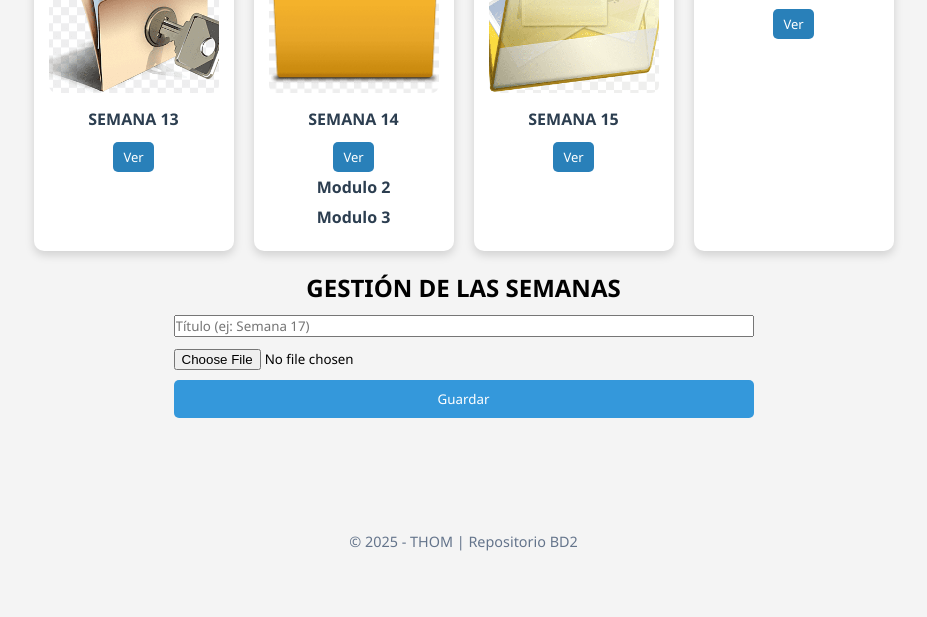
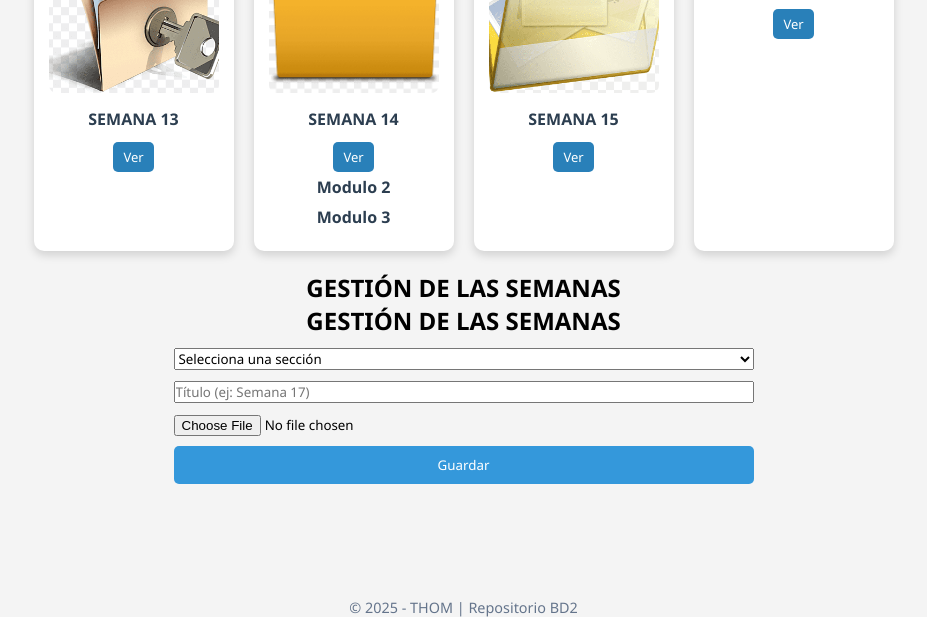
Before and after one commit to Thomas-bye/SiteAzure, a plain HTML site: page index.html in a window 1280 px wide. Shown: the part 2491-3108 px from the top of the page, without its empty margins (277-1204 px from the left). Before the commit the page ends 3042 px from the top, so only its background shows below. Drawn offline with Linux system fonts and the light colour scheme.

Commit message:
Update index.html

```diff
--- a/index.html
+++ b/index.html
@@ -133,18 +133,30 @@
   </section>
     <section id="gestion">
   <h2>GESTIÓN DE LAS SEMANAS</h2>
+  <h2>GESTIÓN DE LAS SEMANAS</h2>
   <div style="max-width: 600px; margin: auto; padding: 10px;">
     <form id="formulario">
       <input type="hidden" id="indice">
+
+      <!-- Selector de sección -->
+      <select id="seccionDestino" required style="width: 100%; margin-bottom: 10px;">
+        <option value="">Selecciona una sección</option>
+        <option value="tareas">Tareas Académicas 1</option>
+        <option value="examen">Examen PARCIAL</option>
+        <option value="tareas2">Tareas Académicas 2</option>
+        <option value="lista-tareas">Gestión de tareas</option>
+      </select>
+
       <input type="text" id="titulo" placeholder="Título (ej: Semana 17)" required style="width: 100%; margin-bottom: 10px;">
       <input type="file" id="archivo" accept=".pdf,.doc,.docx,.ppt,.pptx,.png,.jpg,.jpeg" required style="width: 100%; margin-bottom: 10px;">
-      <button type="submit" style="width: 100%; background-color: #3498db; color: white; padding: 10px; border: none; border-radius: 5px;">Guardar</button>
+
+      <button type="submit" style="width: 100%; background-color: #3498db; color: white; padding: 10px; border: none; border-radius: 5px;">
+        Guardar
+      </button>
     </form>
   </div>
 
-  <div class="contenedor-tareas" id="lista-tareas">
-    <!-- Las tareas gestionadas aparecerán aquí -->
-  </div>
+  <div class="contenedor-tareas" id="lista-tareas"></div>
 </section>
 
     <script src="Script.js"></script>
```
